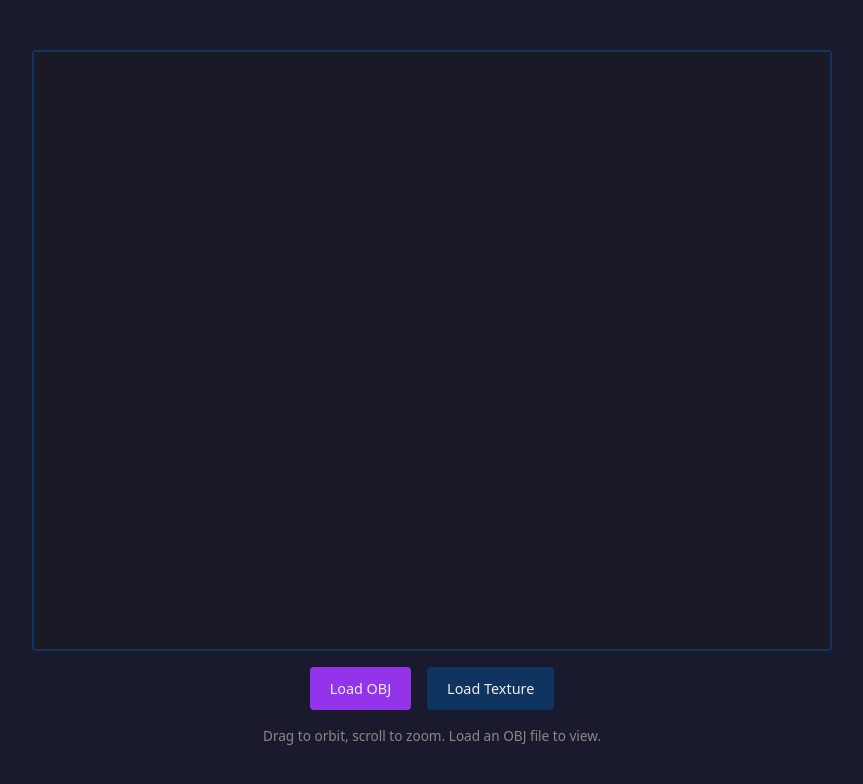
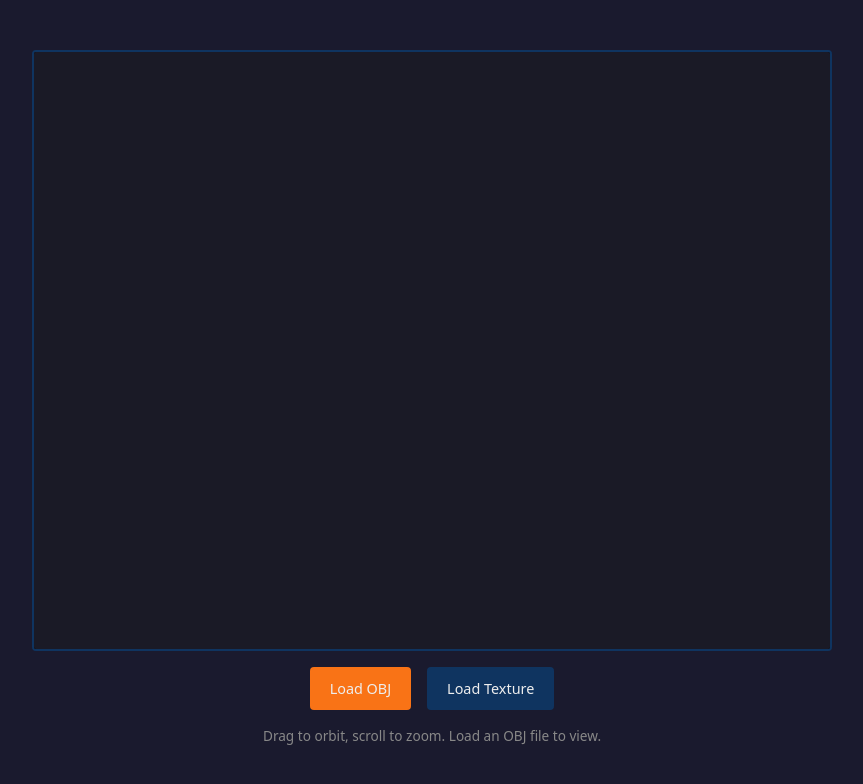
Before and after one commit to tusken-raynor/the-3d-sucker, a website built with Vite: page index.html in a window 1280 px wide. In both pictures the pointer is over the label "Load OBJ". Shown: the whole page, without its empty margins (208-1071 px from the left). Built offline with nearby package versions, Linux system fonts and the light colour scheme.

Commit message:
Implementation
## Summary

**Changed**: `src/style.css:89` - Updated the upload button hover color from purple (`#9333ea`) to orange (`#f97316`).

**Affected buttons**:
- "Load OBJ" button
- "Load Texture" button

**Validation**: All checks passed (format, lint, type-check, 197 unit tests, 30 integration tests, 13 e2e tests).

**Artifacts created**: `.zenflow/tasks/modify-background-color-of-butto-e2ff/implementation-report.md`

```diff
--- a/src/style.css
+++ b/src/style.css
@@ -86,7 +86,7 @@ body {
 }
 
 .controls__file-input:hover {
-  background-color: #9333ea;
+  background-color: #f97316;
 }
 
 .controls__file-input input[type='file'] {
```
Also changed, not shown: .zenflow/tasks/modify-background-color-of-butto-e2ff/implementation-report.md (added), .zenflow/tasks/modify-background-color-of-butto-e2ff/plan.md.
